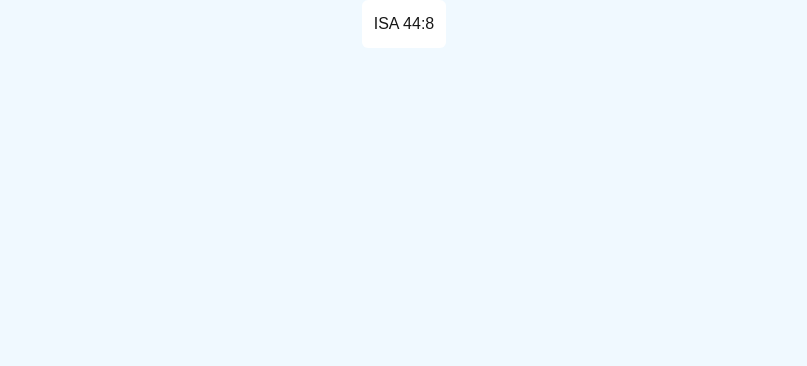
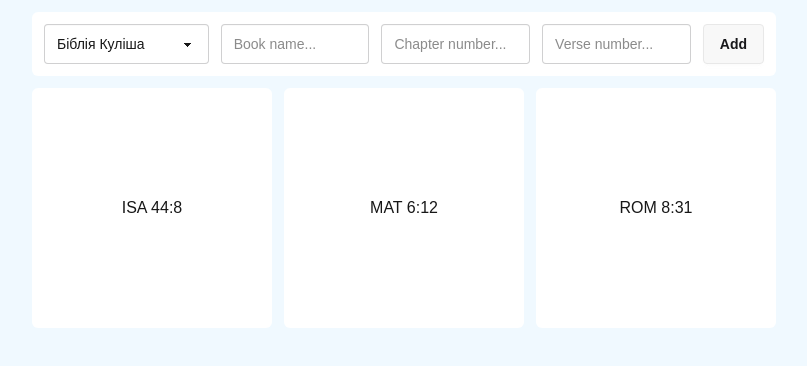
Before and after one commit to seesmof/Bible-Memorization-App, a Next.js app in the folder src/: page / in a window 1280 px wide. Shown: the top 366 px of the page, without its empty margins (236-1043 px from the left). Built offline with nearby package versions, Linux system fonts and the light colour scheme.

Commit message:
feat: add the cards UI

```diff
--- a/src/app/page.tsx
+++ b/src/app/page.tsx
@@ -7,33 +7,78 @@ interface Verse {
   reference: string;
 }
 
-const verse: Verse = {
-  reference: "ISA 44:8",
-  text: "Не бійтесь і не лякайтесь. Хиба ж я з давна не вістив, не прорікав вам? Ви сьвідки мої. Чи ж є ще Бог крім мене? Нї, нема иншої твердинї; я нїякої не знаю.",
+const cards: Verse[] = [
+  {
+    reference: "ISA 44:8",
+    text: "Не бійтесь і не лякайтесь. Хиба ж я з давна не вістив, не прорікав вам? Ви сьвідки мої. Чи ж є ще Бог крім мене? Нї, нема иншої твердинї; я нїякої не знаю.",
+  },
+  {
+    reference: "MAT 6:12",
+    text: "І прости нам довги наші, як і ми прощаємо довжникам нашим.",
+  },
+  {
+    reference: "ROM 8:31",
+    text: "Що ж скажемо на се? Коли Бог за нас, хто на нас?",
+  },
+];
+
+const Card = ({ card }: { card: Verse }) => {
+  const [isOpen, setIsOpen] = useState<boolean>(false);
+
+  return (
+    <div
+      className="bg-white rounded-md p-3 aspect-square flex justify-center items-center text-center"
+      onClick={() => setIsOpen((isOpen) => !isOpen)}
+    >
+      {isOpen ? <p>{card.text}</p> : <p>{card.reference}</p>}
+    </div>
+  );
 };
 
 export default function Page() {
-  const [isOpen, setIsOpen] = useState<boolean>(false);
-
   return (
     <div className="bg-sky-50 min-h-screen">
-      <div className="max-w-3xl mx-auto flex flex-col items-center justify-center">
-        <div
-          className="bg-white rounded-md"
-          onClick={() => setIsOpen((isOpen) => !isOpen)}
-        >
-          <div className="p-3">
-            {isOpen ? (
-              <>
-                <p>{verse.text}</p>
-              </>
-            ) : (
-              <>
-                <p>{verse.reference}</p>
-              </>
-            )}
-          </div>
-        </div>
+      <div className="max-w-3xl mx-auto flex items-center justify-center flex-col p-3 gap-3">
+        <section className="bg-white rounded-md p-3 flex gap-3 w-full">
+          <select
+            name="translationSelect"
+            id="translationSelect"
+            className="select w-32 flex-1"
+          >
+            <option value="UKRK" defaultChecked>
+              Біблія Куліша
+            </option>
+            <option value="ESV">English Standard Version</option>
+          </select>
+          <input
+            type="text"
+            placeholder="Book name..."
+            className="input w-32 flex-1"
+            id="BookInput"
+            name="BookInput"
+          />
+          <input
+            type="text"
+            placeholder="Chapter number..."
+            className="input w-32 flex-1"
+            id="chapterInput"
+            name="chapterInput"
+          />
+          <input
+            type="text"
+            placeholder="Verse number..."
+            className="input w-32 flex-1"
+            id="verseInput"
+            name="verseInput"
+          />
+          <button className="btn">Add</button>
+        </section>
+
+        <section className="grid grid-cols-1 sm:grid-cols-2 md:grid-cols-3 gap-3 w-full">
+          {cards.map((card, index) => (
+            <Card card={card} key={index} />
+          ))}
+        </section>
       </div>
     </div>
   );
--- a/src/package.json
+++ b/src/package.json
@@ -18,7 +18,7 @@
     "@types/node": "^20",
     "@types/react": "^19",
     "@types/react-dom": "^19",
-    "daisyui": "^5.5.19",
+    "daisyui": "^5.5.23",
     "eslint": "^9",
     "eslint-config-next": "16.2.4",
     "tailwindcss": "^4",
```
Also changed, not shown: 2 other files (tests, documents, lock files or other folders).
